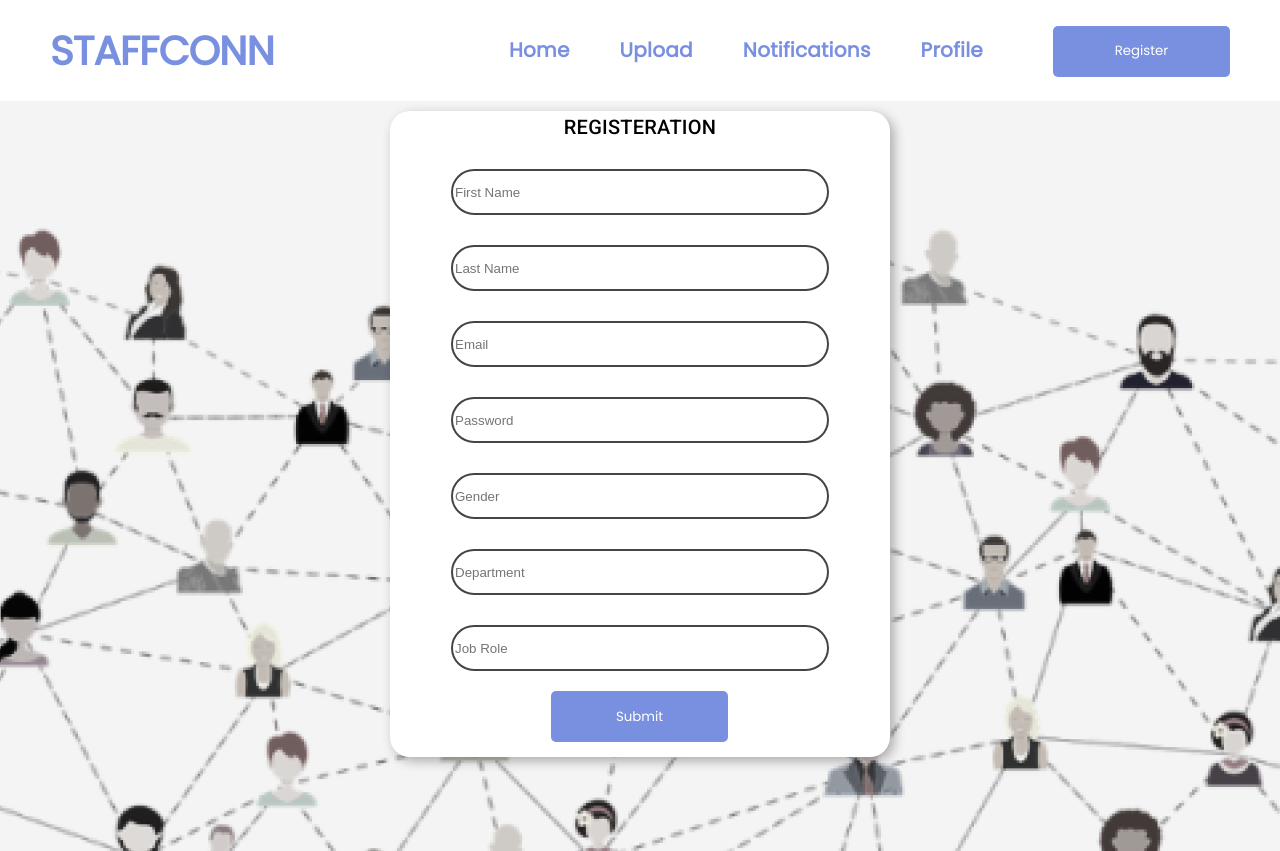
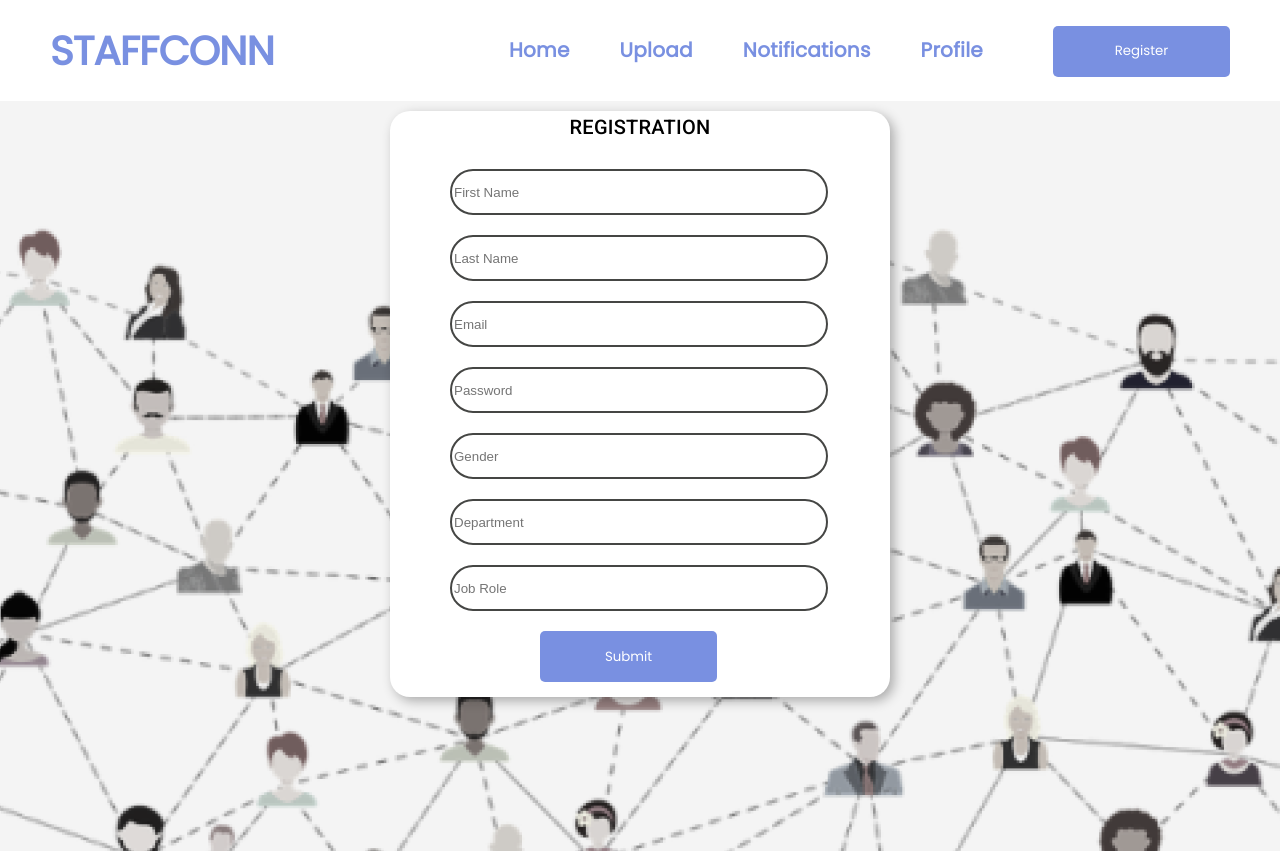
Before and after one commit to efosdan/staffconn, an Angular app: page /register in a window 1280 px wide. Built offline with nearby package versions, Linux system fonts and the light colour scheme.

Commit message:
fix feature registration

```diff
--- a/src/app/register/register.component.css
+++ b/src/app/register/register.component.css
@@ -29,9 +29,13 @@
     border: 2px solid #454644;
     border-radius: 30px;
     margin-top: 10px;
+    margin-bottom: 10px;
+    margin-left: 60px;
+
   }
 
   button{
-    margin-left: 100px;
+    margin-left: 150px;
     margin-bottom: 15px;
+    margin-top: 10px;
   }
--- a/src/app/register/register.component.html
+++ b/src/app/register/register.component.html
@@ -2,22 +2,22 @@
 
 
     <div class="form-container">
-        <h2> REGISTERATION</h2>
+        <h2> REGISTRATION</h2>
      <form [formGroup]="registerForm" (ngSubmit)="registerUser()">
         <input id="firstname" type="text" placeholder="First Name" formControlName="firstname">
-         <br> <br>
+
         <input id="lastname" type="text" placeholder="Last Name" formControlName="lastname">
-        <br> <br>
+
         <input id="email" type="text" placeholder="Email" formControlName="email">
-        <br> <br>
+
         <input id="password" type="password" placeholder="Password" formControlName="password">
-        <br> <br>
+
         <input id="gender" type="text" placeholder="Gender" formControlName="gender">
-        <br> <br>
+
         <input id="department" type="text" placeholder="Department" formControlName="department">
-        <br> <br>
+
         <input id="jobrole" type="text" placeholder="Job Role" formControlName="jobrole">
-        <br> <br>
+
         <button>Submit</button>
      </form>
 
```
